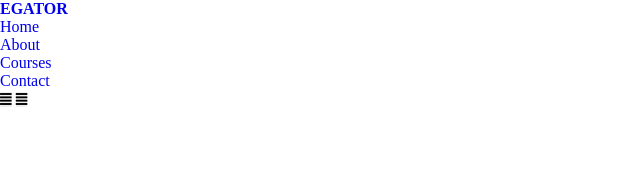
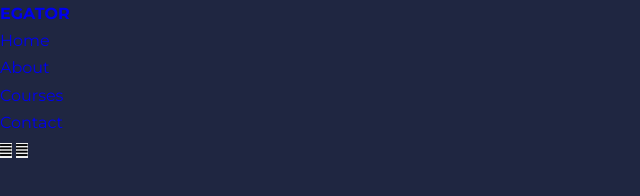
Before and after one commit to mac46005/ameriMoved, a plain HTML site: page responsiveWebsite/index.html in a window 1280 px wide. Shown: the whole page, without its empty margins (0-640 px from the left). Drawn offline with Linux system fonts and the light colour scheme.

Commit message:
simple css setup using custom google fonts and fontawsome. Notice the coloring naming conventions used for describing the color type

```diff
--- a/responsiveWebsite/css/style.css
+++ b/responsiveWebsite/css/style.css
@@ -26,3 +26,11 @@
 
     --transition: all 400ms ease;
 }
+
+
+body{
+    font-family: 'Montserrat', sans-serif;
+    line-height: 1.7;
+    color: var(--color-white);
+    background-color: var(--color-bg);
+}
--- a/responsiveWebsite/index.html
+++ b/responsiveWebsite/index.html
@@ -1,18 +1,28 @@
 <!DOCTYPE html>
 <html lang="en">
+
 <head>
     <meta charset="UTF-8">
     <meta http-equiv="X-UA-Compatible" content="IE=edge">
     <meta name="viewport" content="width=device-width, initial-scale=1.0">
     <title>Responsive Education Website Using HTML, CSS & Javascript</title>
     <link rel="stylesheet" href="./css/style.css">
-    <link rel="stylesheet" href="https://cdnjs.cloudflare.com/ajax/libs/font-awesome/5.4.0/css/all.min.css" integrity="sha512-eBNnVs5xPOVglLWDGXyZnZZ2K2ixXhR/3aECgCpFnW2dGCd/yiqXZ6fcB3BubeA91kM6NX234b6Wrah8RiYAPA==" crossorigin="anonymous" referrerpolicy="no-referrer" />
+    <link rel="stylesheet" href="https://cdnjs.cloudflare.com/ajax/libs/font-awesome/5.4.0/css/all.min.css"
+        integrity="sha512-eBNnVs5xPOVglLWDGXyZnZZ2K2ixXhR/3aECgCpFnW2dGCd/yiqXZ6fcB3BubeA91kM6NX234b6Wrah8RiYAPA=="
+        crossorigin="anonymous" referrerpolicy="no-referrer" />
+    <link rel="preconnect" href="https://fonts.googleapis.com">
+    <link rel="preconnect" href="https://fonts.gstatic.com" crossorigin>
+    <link href="https://fonts.googleapis.com/css2?family=Montserrat:wght@300;400;500;600;700;800;900&display=swap"
+        rel="stylesheet">
 
 </head>
+
 <body>
     <nav>
         <div class="container nav__container">
-            <a href="index.html"><h4>EGATOR</h4></a>
+            <a href="index.html">
+                <h4>EGATOR</h4>
+            </a>
             <ul class="nav__menu">
                 <li><a href="index.html">Home</a></li>
                 <li><a href="about.html">About</a></li>
@@ -25,4 +35,5 @@
         </div>
     </nav>
 </body>
+
 </html>
```
